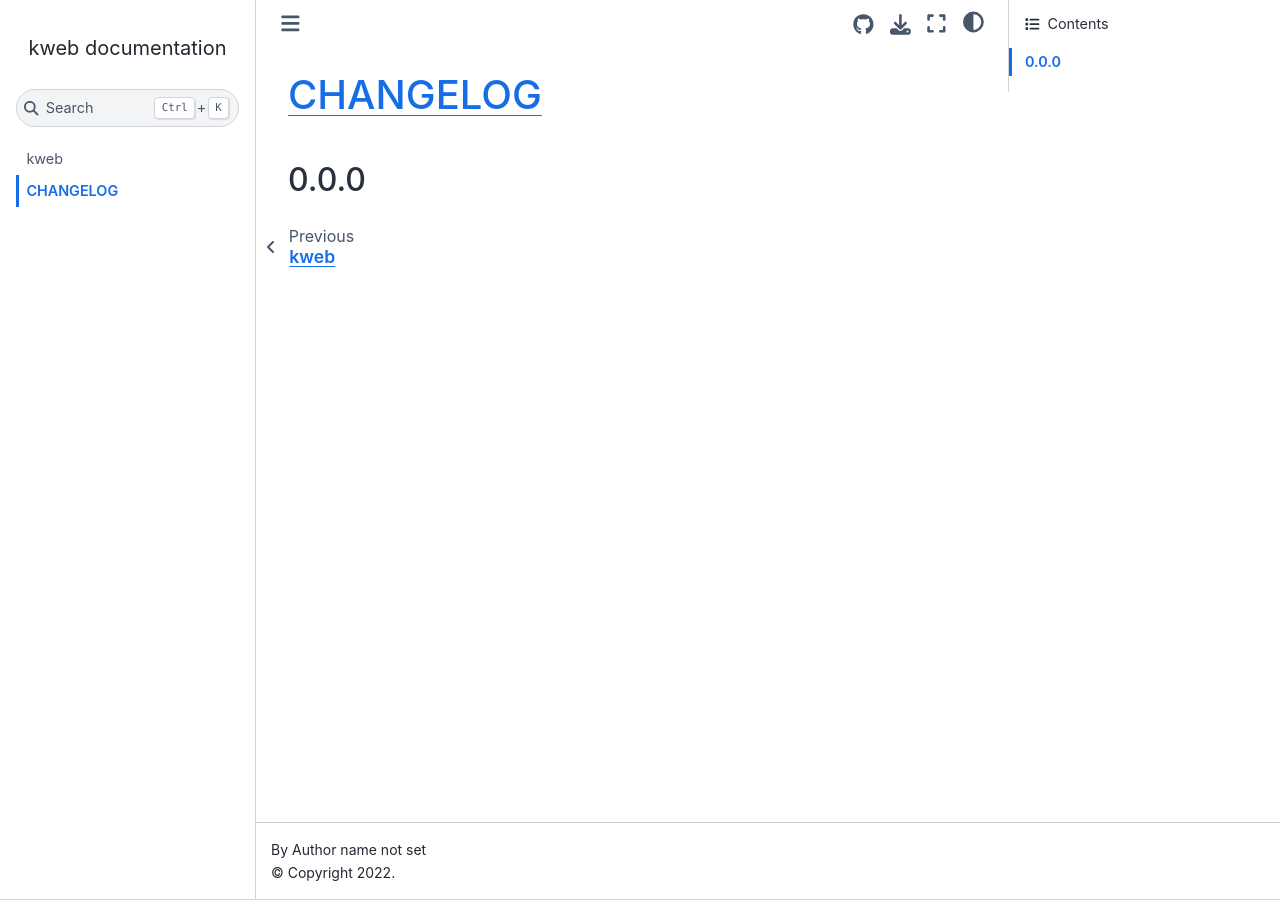
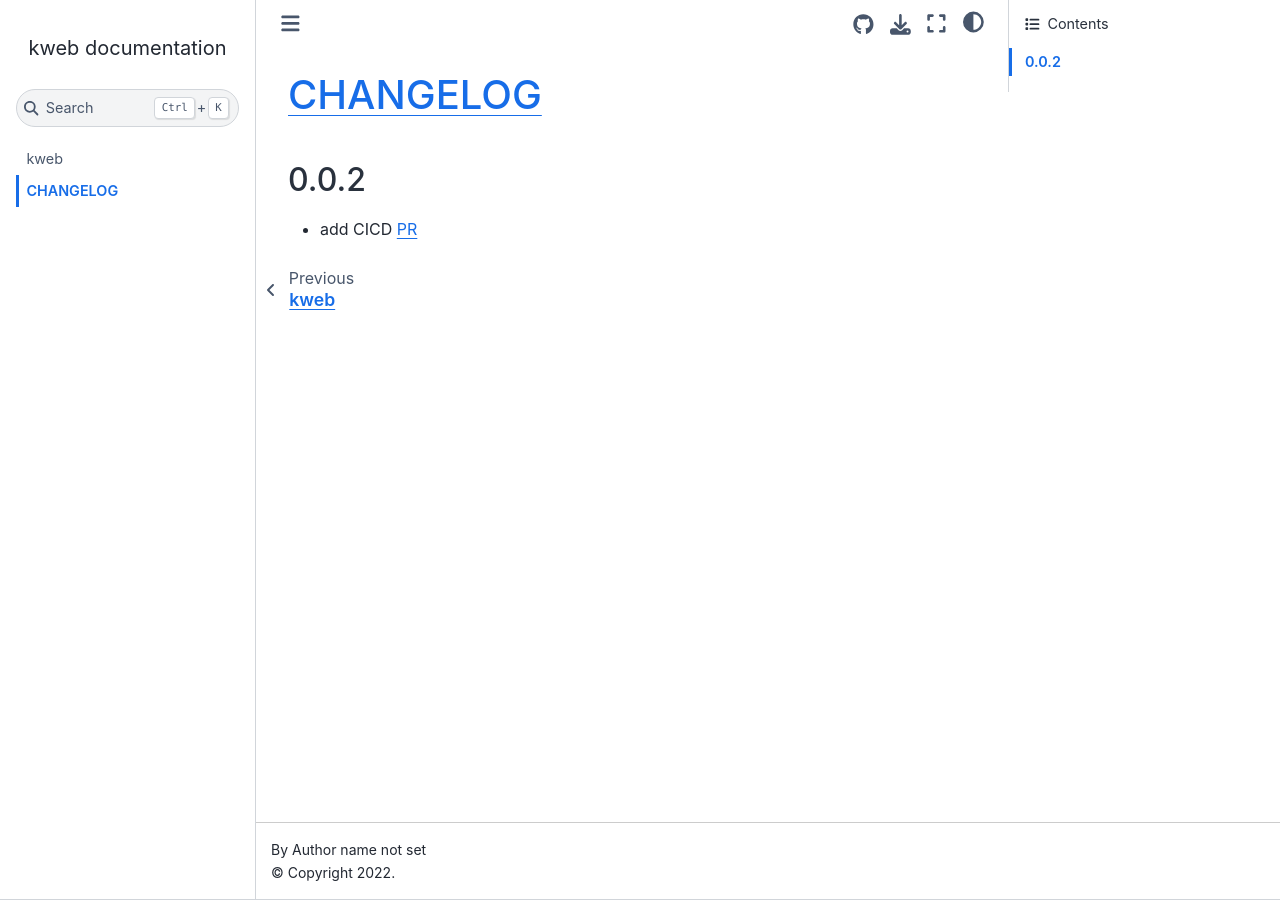
Before and after one commit to gdsfactory/kweb, a Sphinx documentation site: the page built from docs/CHANGELOG.md, in a window 1280 px wide. Built offline with Sphinx 7.4.7 and the Sphinx Book theme 1.1.4, drawn with Linux system fonts in a browser that asks for light colours; pages that are not in the unit, such as notebooks, are missing from menus.

Commit message:
update changelog

```diff
--- a/docs/CHANGELOG.md
+++ b/docs/CHANGELOG.md
@@ -1,3 +1,5 @@
 # [CHANGELOG](https://keepachangelog.com/en/1.0.0/)
 
-## 0.0.0
+## 0.0.2
+
+- add CICD [PR](https://github.com/gdsfactory/kweb/pull/4)
```
